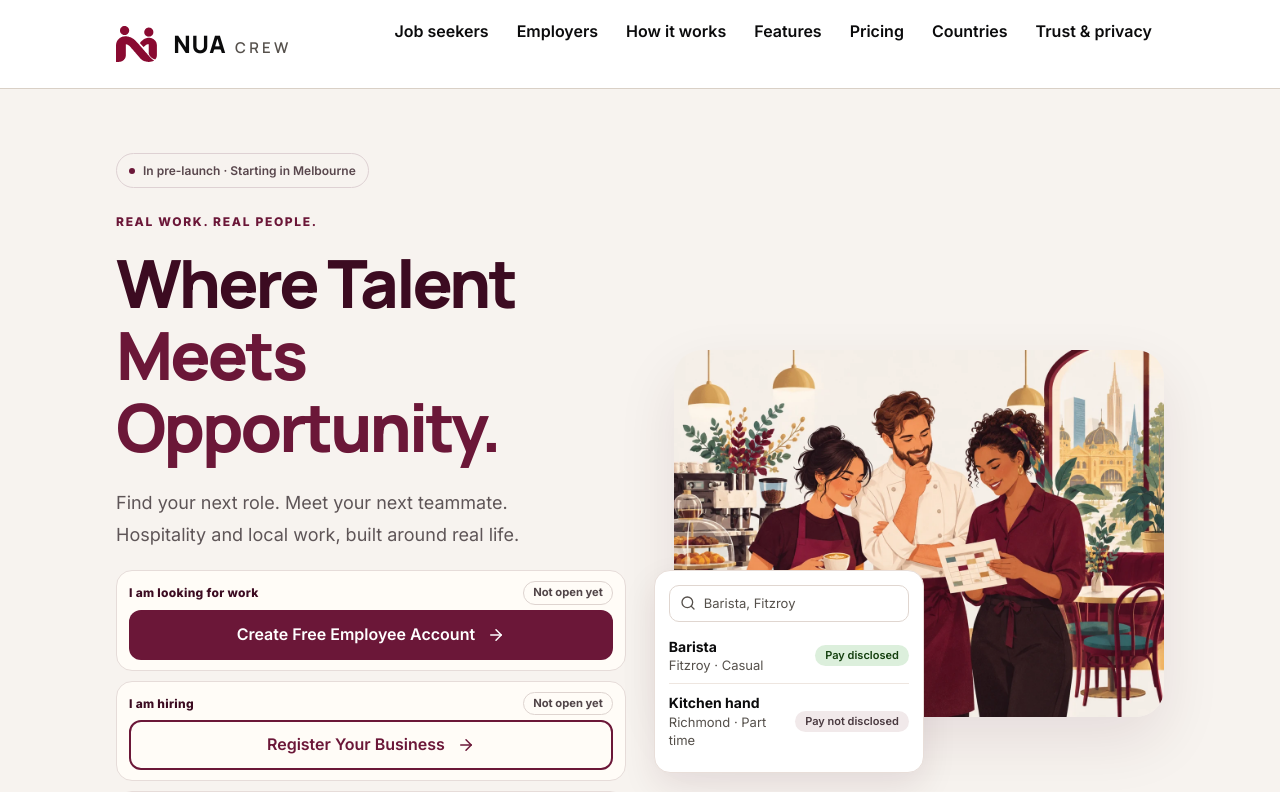
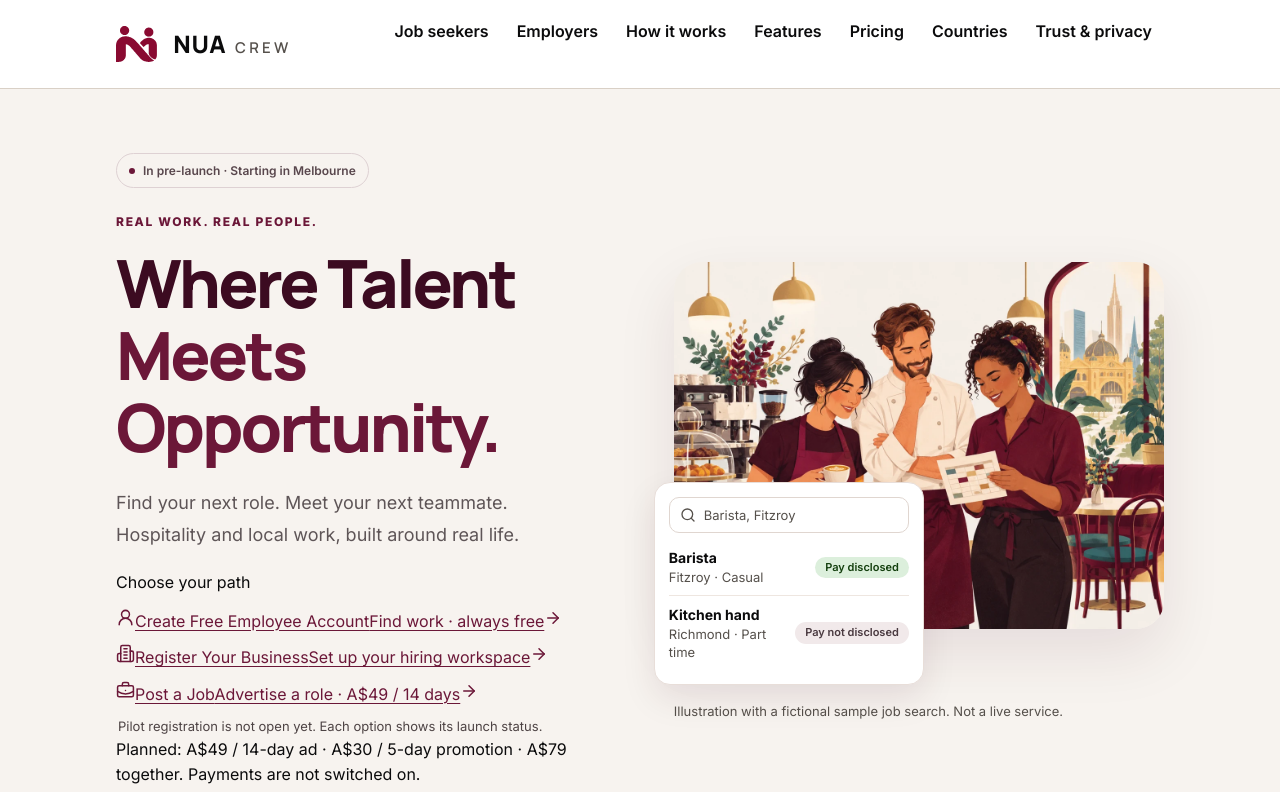
Before and after one commit to BSaumil/NUA-CREW, a Next.js app in the folder apps/site/: page / in a window 1280 px wide. Shown: the top 792 px of the page. Built offline with nearby package versions, Linux system fonts and the light colour scheme.

Commit message:
ux: replace oversized entry cards with sleek compact three-path navigator

```diff
--- a/apps/site/app/entry-points.tsx
+++ b/apps/site/app/entry-points.tsx
@@ -1,50 +1,54 @@
-import { ArrowRight } from 'lucide-react';
+import { ArrowRight, BriefcaseBusiness, Building2, UserRound } from 'lucide-react';
 import { LAUNCH } from '@/lib/site';
 
-const audience = {
-  employee: 'I am looking for work',
-  employer: 'I am hiring',
-  'post-job': 'I have a role to fill',
+const choices = {
+  employee: { Icon: UserRound, detail: 'Find work · always free' },
+  employer: { Icon: Building2, detail: 'Set up your hiring workspace' },
+  'post-job': { Icon: BriefcaseBusiness, detail: 'Advertise a role · A$49 / 14 days' },
 } as const;
 
 /**
- * Give visitors three clear choices without presenting pre-launch links as working registration.
- * The common notice explains the closed state once rather than repeating warnings below every CTA.
+ * Compact, full-row navigation for the three hiring paths.
+ * Access is still controlled by LAUNCH; this presentation never unlocks signups.
  */
 export function EntryPoints({ compact = false }: { compact?: boolean }) {
   return (
     <section className="entry-points" aria-label="Get started">
-      <ul>
-        {LAUNCH.list.map((entry) => (
-          <li
-            key={entry.id}
-            className="entry-points__card"
-            data-entry={entry.id}
-            data-open={entry.open}
-          >
-            <div className="entry-points__topline">
-              <span className="entry-points__audience">{audience[entry.id]}</span>
-              <span className="entry-points__status">
-                {entry.open ? 'Pilot access' : 'Not open yet'}
-              </span>
-            </div>
-            <a
-              className={`nua-button${entry.id === 'employee' ? '' : ' nua-button--secondary'}`}
-              href={entry.href}
-            >
-              {entry.label} <ArrowRight size={18} aria-hidden="true" />
-            </a>
-            {!compact && (entry.open || entry.id === 'post-job') ? (
-              <p className="entry-points__description">{entry.blurb}</p>
-            ) : null}
-          </li>
-        ))}
+      <p className="entry-points__eyebrow">Choose your path</p>
+      <ul className="entry-points__list">
+        {LAUNCH.list.map((entry) => {
+          const { Icon, detail } = choices[entry.id];
+          return (
+            <li key={entry.id} data-entry={entry.id} data-open={entry.open}>
+              <a
+                className="entry-points__link"
+                href={entry.href}
+                aria-label={entry.label}
+              >
+                <span className="entry-points__icon" aria-hidden="true">
+                  <Icon size={19} strokeWidth={1.9} />
+                </span>
+                <span className="entry-points__copy">
+                  <span className="entry-points__title">{entry.label}</span>
+                  {!compact ? <span className="entry-points__detail">{detail}</span> : null}
+                </span>
+                <ArrowRight className="entry-points__arrow" size={18} aria-hidden="true" />
+              </a>
+            </li>
+          );
+        })}
       </ul>
       <p className="entry-points__notice">
         {LAUNCH.anyOpen
-          ? 'Access is for approved pilot users. Unavailable options show their launch status. Payments are not switched on.'
-          : 'Pilot registration is not open yet. Choose an option to see its launch status. Payments are not switched on.'}
+          ? 'Limited pilot access. Unavailable options show their launch status.'
+          : 'Pilot registration is not open yet. Each option shows its launch status.'}
       </p>
+      {!compact ? (
+        <p className="entry-points__price">
+          Planned: A$49 / 14-day ad · A$30 / 5-day promotion · A$79 together.
+          Payments are not switched on.
+        </p>
+      ) : null}
     </section>
   );
 }
```
